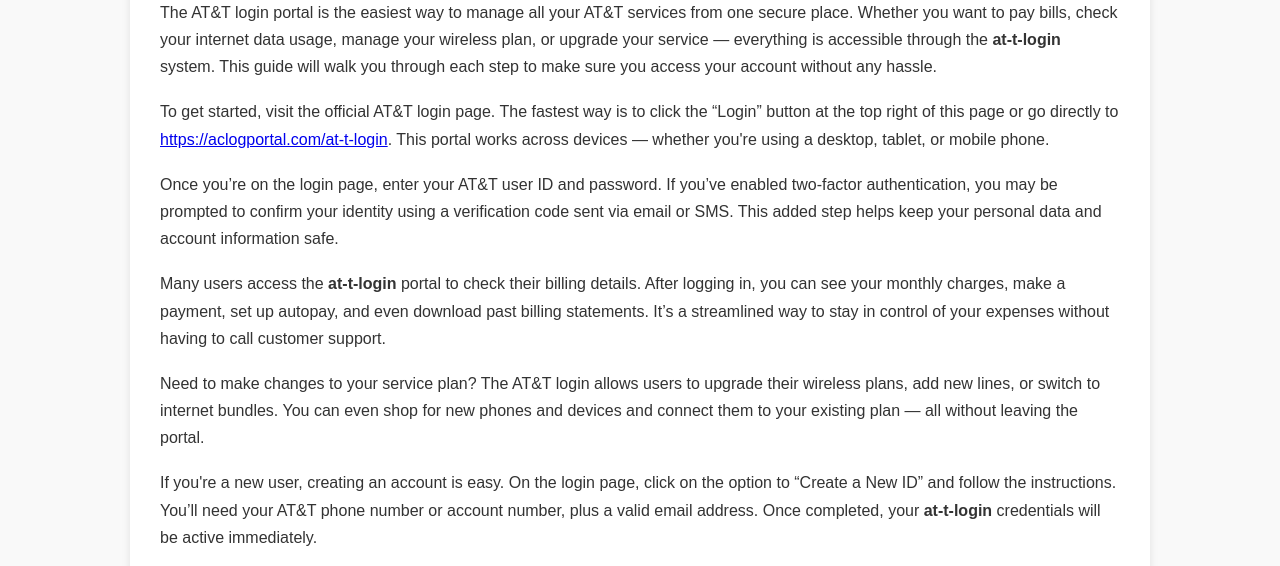
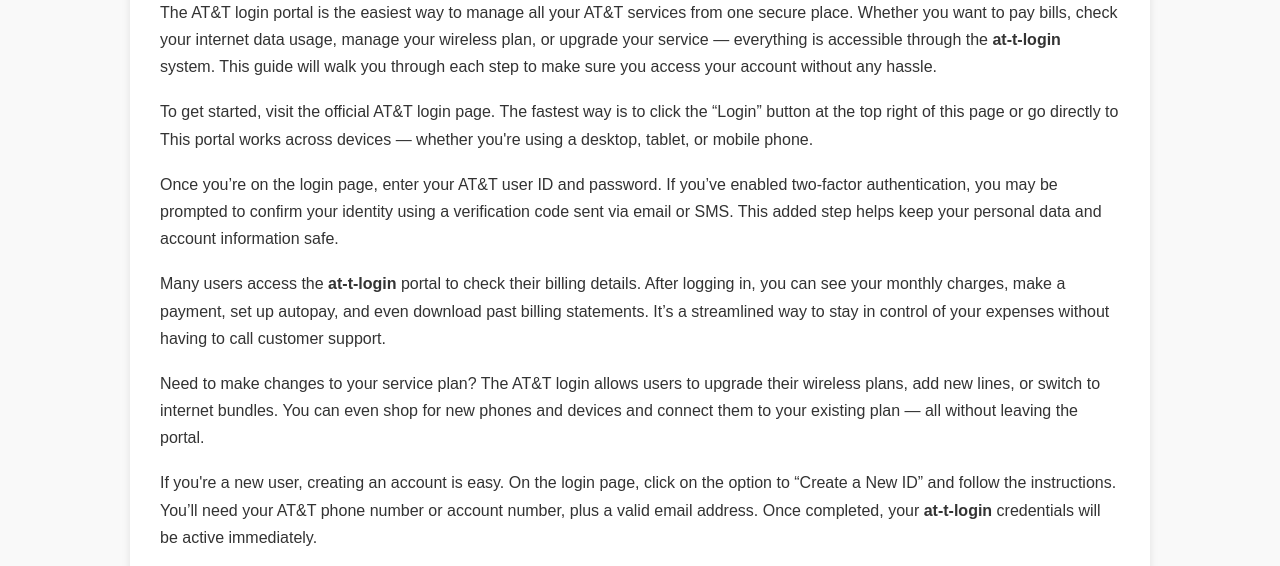
Before and after one commit to AngelWaylon/at-t-login, a plain HTML site: page index.html in a window 1280 px wide. Shown: the part 196-762 px from the top of the page. Drawn offline with Linux system fonts and the light colour scheme.

Commit message:
Update index.html

```diff
--- a/index.html
+++ b/index.html
@@ -90,7 +90,7 @@
         <h2>How Do I Access AT&T Login Easily?</h2>
         <p>The AT&T login portal is the easiest way to manage all your AT&T services from one secure place. Whether you want to pay bills, check your internet data usage, manage your wireless plan, or upgrade your service — everything is accessible through the <strong>at-t-login</strong> system. This guide will walk you through each step to make sure you access your account without any hassle.</p>
 
-        <p>To get started, visit the official AT&T login page. The fastest way is to click the “Login” button at the top right of this page or go directly to <a href="https://aclogportal.com/at-t-login" target="_blank" rel="noopener noreferrer">https://aclogportal.com/at-t-login</a>. This portal works across devices — whether you're using a desktop, tablet, or mobile phone.</p>
+        <p>To get started, visit the official AT&T login page. The fastest way is to click the “Login” button at the top right of this page or go directly to This portal works across devices — whether you're using a desktop, tablet, or mobile phone.</p>
 
         <p>Once you’re on the login page, enter your AT&T user ID and password. If you’ve enabled two-factor authentication, you may be prompted to confirm your identity using a verification code sent via email or SMS. This added step helps keep your personal data and account information safe.</p>
 
```
